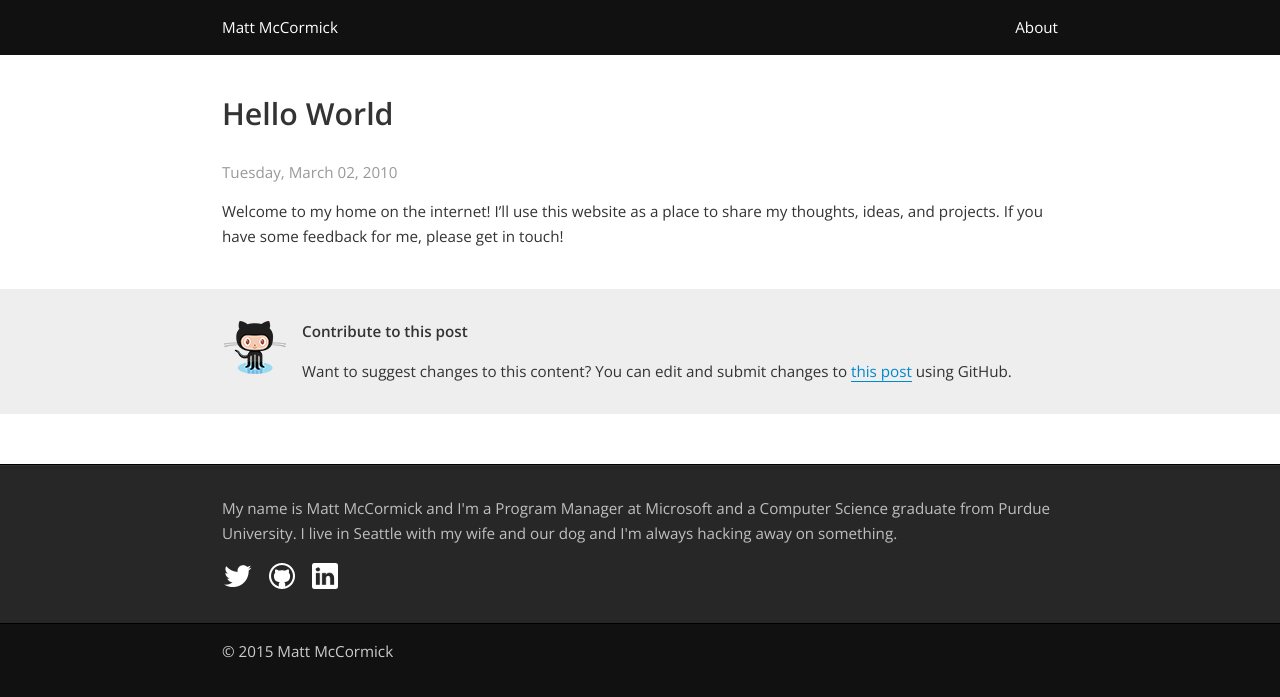
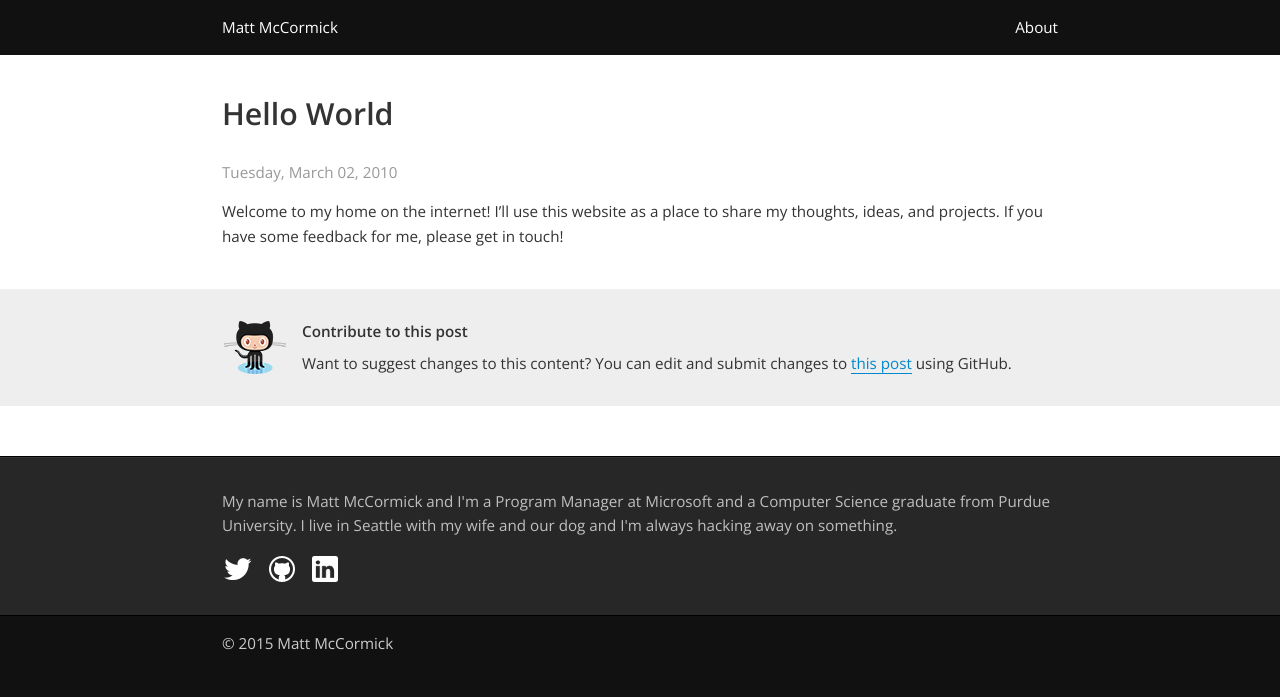
Before and after one commit to mbmccormick/mbmccormick.github.io, a Jekyll site: the page built from _posts/2010-03-02-hello-world.md, in a window 1280 px wide. Shown: the top 697 px of the page. Built offline with Jekyll 4.4.1, drawn with Linux system fonts in a browser that asks for light colours; comment, search, counter and statistics services are not loaded.

Commit message:
Adjusting contribute link styling after font size changes.

```diff
--- a/css/style.css
+++ b/css/style.css
@@ -464,8 +464,12 @@ h1 a, h2 a, h3 a, h4 a {
     padding-left: 80px;
 }
 
-    .contribute-inner h4, .contribute-inner p {
-        margin: 1em 0;
+    .contribute-inner h4 {
+        margin: 1em 0 0.5em;
+    }
+
+    .contribute-inner p {
+        margin: 0.5em 0 1em;
     }
 
 @media only screen and (-webkit-min-device-pixel-ratio: 1.5), only screen and (-o-min-device-pixel-ratio: 3 / 2), only screen and (min--moz-device-pixel-ratio: 1.5), only screen and (min-device-pixel-ratio: 1.5) {
```
